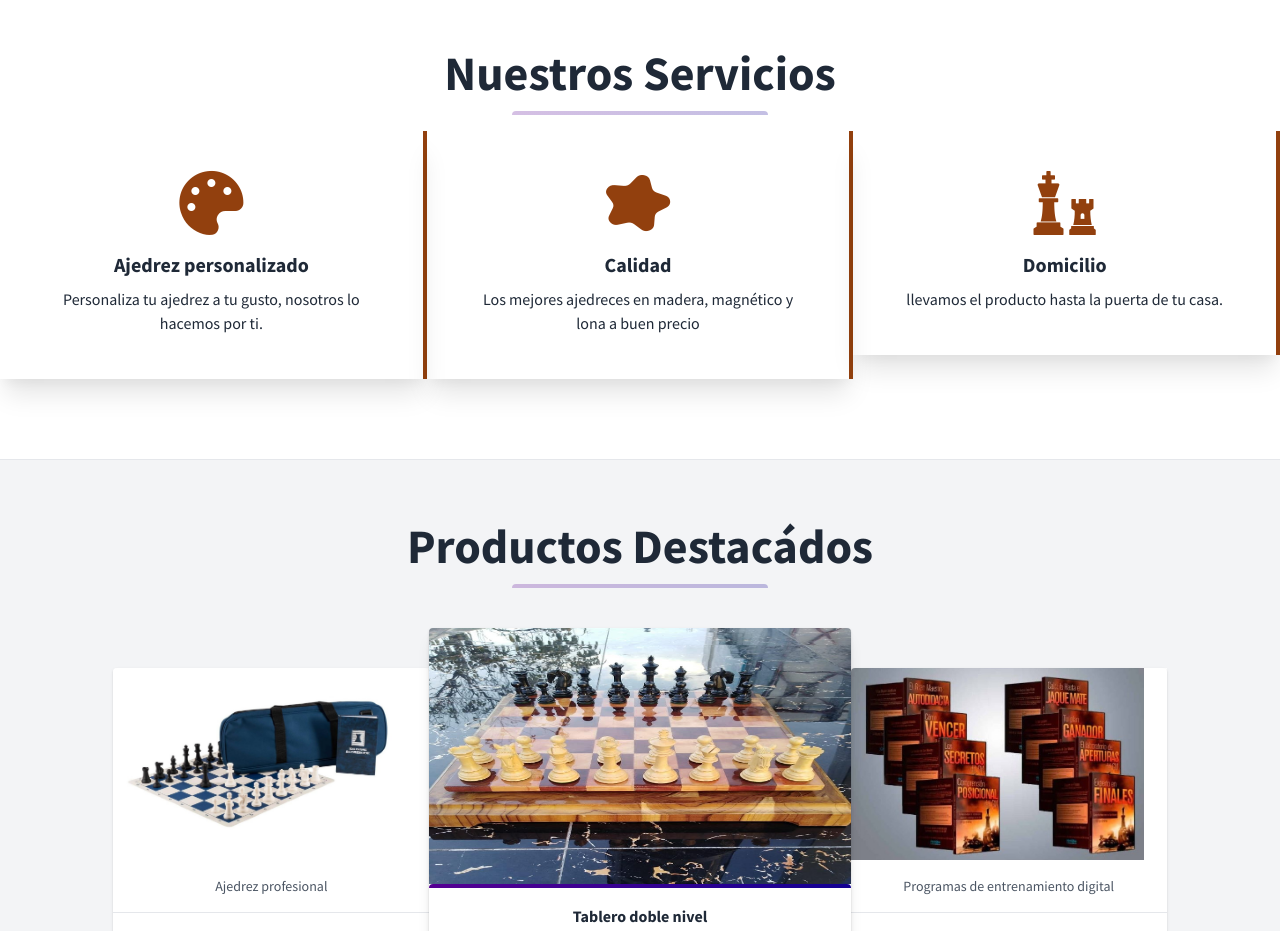
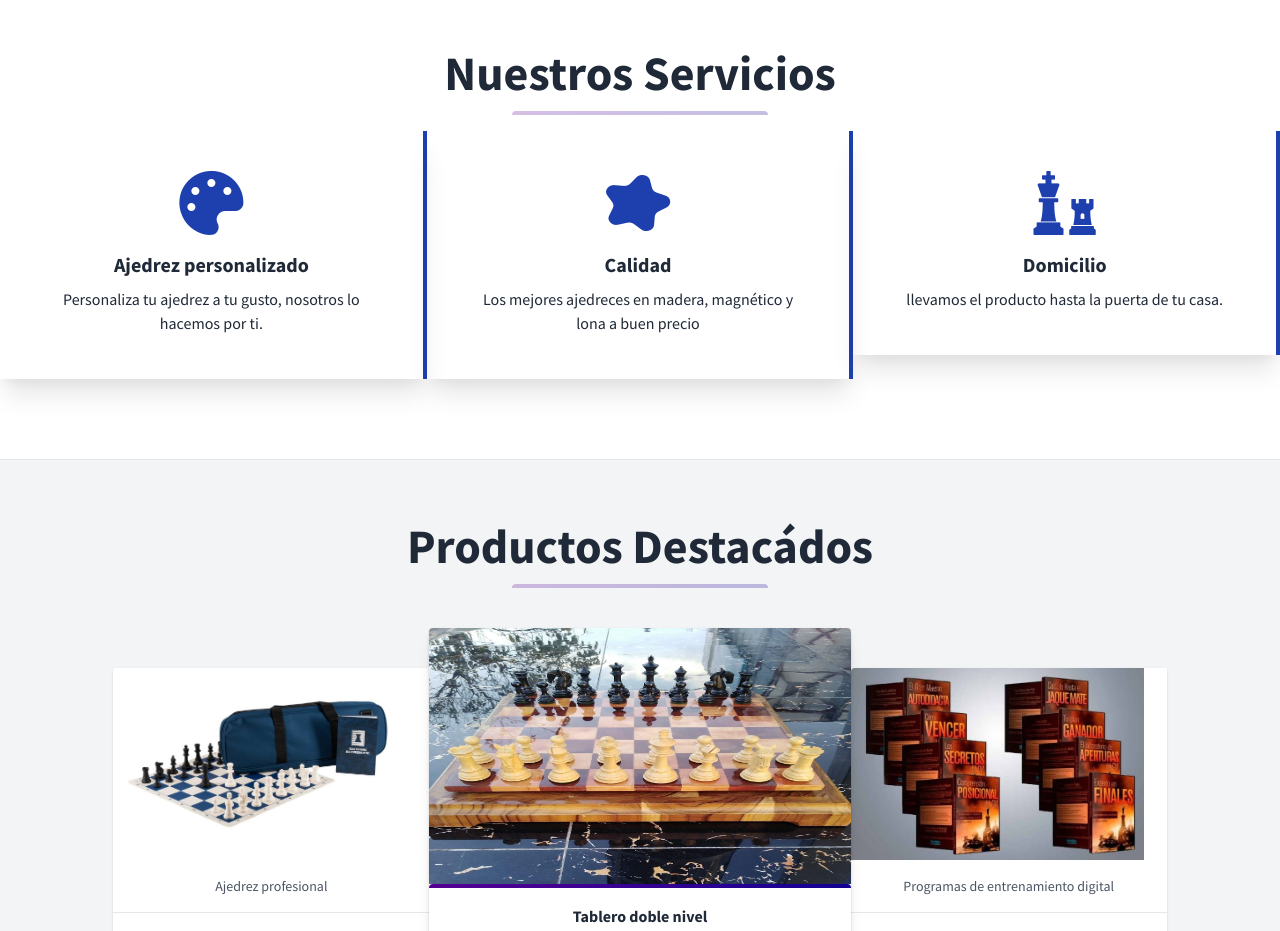
Before and after one commit to nichagiro/chessArt, a plain HTML site: page index.html in a window 1280 px wide. Shown: the part 1820-2751 px from the top of the page. Drawn offline with nearby package versions, Linux system fonts and the light colour scheme.

Commit message:
poner en azul los iconos

```diff
--- a/index.html
+++ b/index.html
@@ -164,9 +164,9 @@
 			<div class="h-1 mx-auto gradient w-64 opacity-25 my-0 py-0 rounded-t"></div>
 		</div>
 
-		<div class="w-full md:w-1/3 p-6 flex flex-col flex-grow flex-shrink shadow-xl md:border-r-4 border-yellow-800 md:h-full text-center">
+		<div class="w-full md:w-1/3 p-6 flex flex-col flex-grow flex-shrink shadow-xl md:border-r-4 border-blue-800 md:h-full text-center">
 			<div class="flex-1 bg-white rounded-t rounded-b-none overflow-hidden">
-				<i class="fas fa-palette text-yellow-800 fa-4x my-4"></i>
+				<i class="fas fa-palette text-blue-800 fa-4x my-4"></i>
 				<div class="w-full font-bold text-xl text-gray-800 px-6 mb-2">Ajedrez personalizado</div>
 				<p class="text-gray-800 text-base px-6 mb-5">
 					Personaliza tu ajedrez a tu gusto, nosotros lo hacemos por ti.
@@ -179,9 +179,9 @@
 			</div> -->
 		</div>
 
-		<div class="w-full md:w-1/3 p-6 flex flex-col flex-grow flex-shrink shadow-xl md:border-r-4 border-yellow-800 md:h-full text-center">
+		<div class="w-full md:w-1/3 p-6 flex flex-col flex-grow flex-shrink shadow-xl md:border-r-4 border-blue-800 md:h-full text-center">
 			<div class="flex-1 bg-white rounded-t rounded-b-none overflow-hidden">
-				<i class="fas fa-splotch  text-yellow-800 fa-4x my-4"></i>
+				<i class="fas fa-splotch  text-blue-800 fa-4x my-4"></i>
 				<div class="w-full font-bold text-xl text-gray-800 px-6 mb-2">Calidad</div>
 				<p class="text-gray-800 text-base px-6 mb-5">
 					Los mejores ajedreces en madera, magnético y lona a buen precio
@@ -189,9 +189,9 @@
 			</div>
 		</div>
 
-		<div class="w-full md:w-1/3 p-6 flex flex-col flex-grow flex-shrink shadow-xl md:border-r-4  border-yellow-800 md:h-full text-center">
+		<div class="w-full md:w-1/3 p-6 flex flex-col flex-grow flex-shrink shadow-xl md:border-r-4  border-blue-800 md:h-full text-center">
 			<div class="flex-1 bg-white rounded-t rounded-b-none overflow-hidden">
-				<i class="fas fa-chess text-yellow-800 fa-4x my-4"></i>
+				<i class="fas fa-chess text-blue-800 fa-4x my-4"></i>
 				<div class="w-full font-bold text-xl text-gray-800 px-6 mb-2">Domicilio</div>
 				<p class="text-gray-800 text-base px-6 mb-5">
 					llevamos el producto hasta la puerta de tu casa.
```
